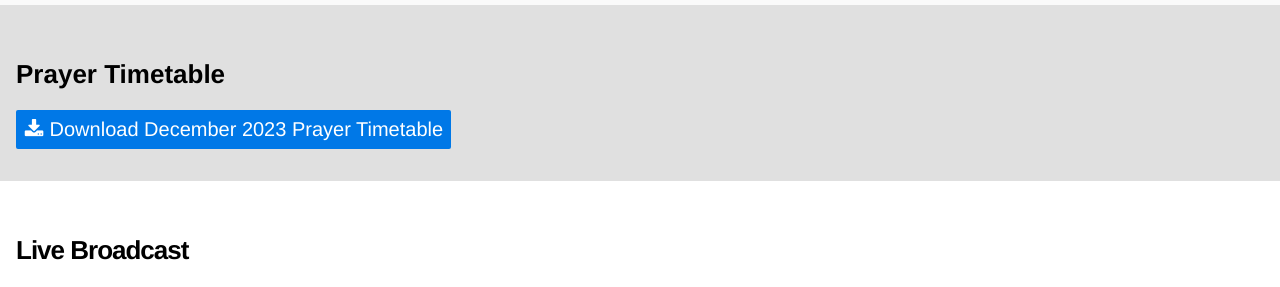
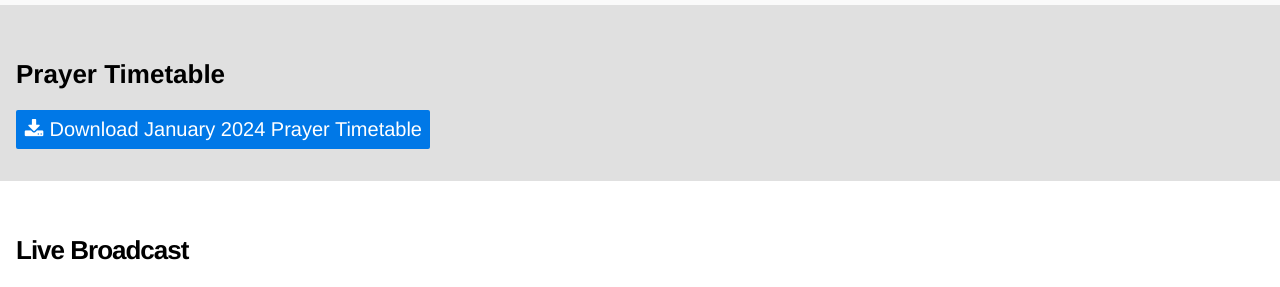
Before and after one commit to ecclesmosque/ecclesmosque.github.io, a Jekyll site: the page built from _pages/home.md, in a window 1280 px wide. Shown: the part 209-496 px from the top of the page. Built offline with Jekyll 4.4.1, drawn with Linux system fonts in a browser that asks for light colours; grey boxes are pictures that could not be loaded.

Commit message:
fix: January 2024 Timetable

```diff
--- a/_data/timetable.yml
+++ b/_data/timetable.yml
@@ -1,3 +1,7 @@
+- id: 2024-01
+  label: January 2024
+  guid: 1-SJfpukM8LR1tyZaTlwPMwDp84yHVuel
+
 - id: 2023-12
   label: December 2023
   guid: 1lIErE7vhMe_osT29zArK8C4bSu3-NGoB
```
